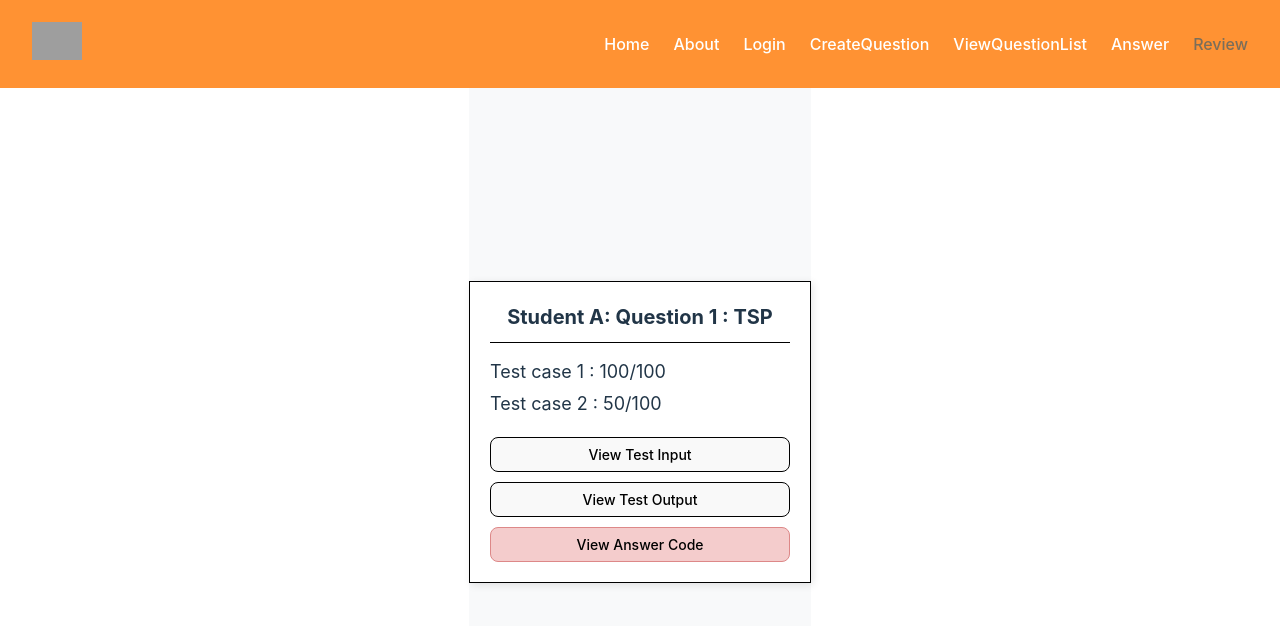
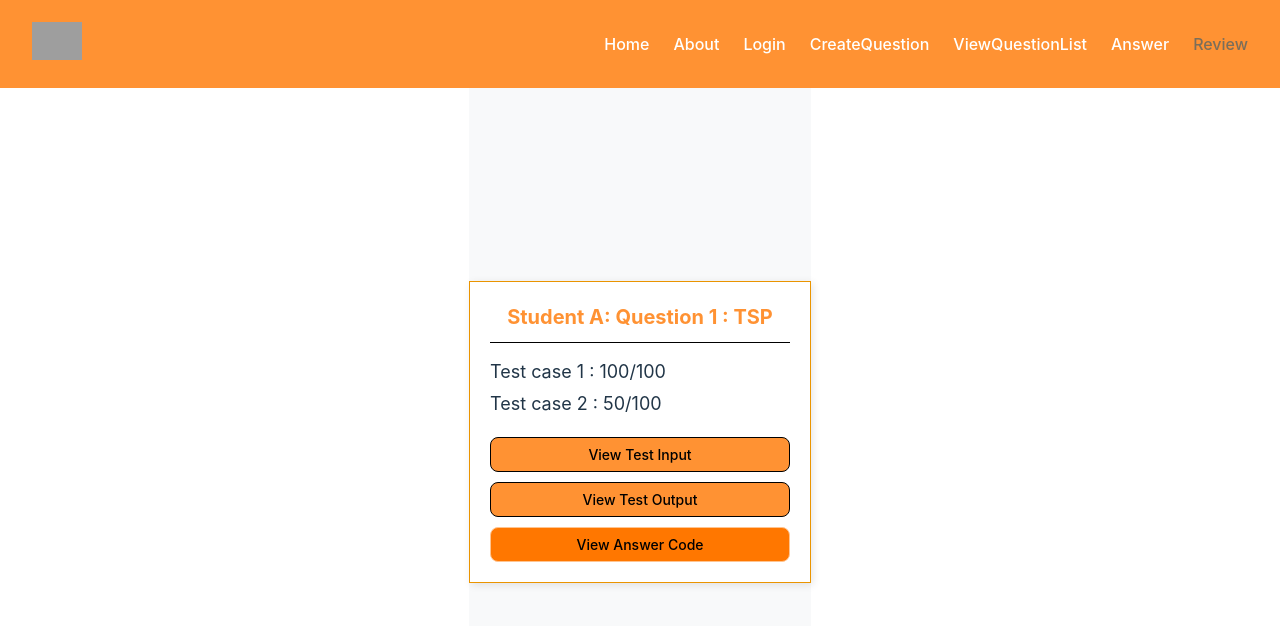
Before and after one commit to t1ww/SE65-Senior-project, a Vue app in the folder frontend/SE65-SENIOR-PROJECT/: page /review in a window 1280 px wide. Shown: the top 626 px of the page. Built offline with nearby package versions, Linux system fonts and the light colour scheme; grey boxes are pictures that could not be loaded.

Commit message:
Update Review.vue

```diff
--- a/frontend/SE65-SENIOR-PROJECT/src/pages/Review.vue
+++ b/frontend/SE65-SENIOR-PROJECT/src/pages/Review.vue
@@ -41,7 +41,7 @@ const questionTitle = 'Student A: Question 1 : TSP';
 }
 
 .review-box {
-  border: 1px solid #000;
+  border: 1px solid #ea9400;
   padding: 20px;
   background-color: #fff;
   width: 300px;
@@ -49,6 +49,7 @@ const questionTitle = 'Student A: Question 1 : TSP';
 }
 
 .review-header {
+  color: #ff9233;
   border-bottom: 1px solid #000;
   margin-bottom: 15px;
   font-weight: bold;
@@ -58,6 +59,7 @@ const questionTitle = 'Student A: Question 1 : TSP';
 }
 
 .test-cases {
+  color: ;
   margin-bottom: 20px;
   font-size: 18px;
   text-align: left;
@@ -75,6 +77,7 @@ const questionTitle = 'Student A: Question 1 : TSP';
 
 .btn {
   padding: 8px;
+  background-color: #ff9233;
   font-size: 14px;
   border: 1px solid #000;
   cursor: pointer;
@@ -82,15 +85,15 @@ const questionTitle = 'Student A: Question 1 : TSP';
 }
 
 .btn:hover {
-  background-color: #f0f0f0;
+  background-color: #7a5f45;
 }
 
 .btn.red {
-  background-color: #f4cccc;
-  border-color: #d88;
+  background-color: #ff7700;
+  border-color: rgb(255, 196, 144);
 }
 
 .btn.red:hover {
-  background-color: #e99;
+  background-color: rgb(255, 186, 107);
 }
 </style>
```
